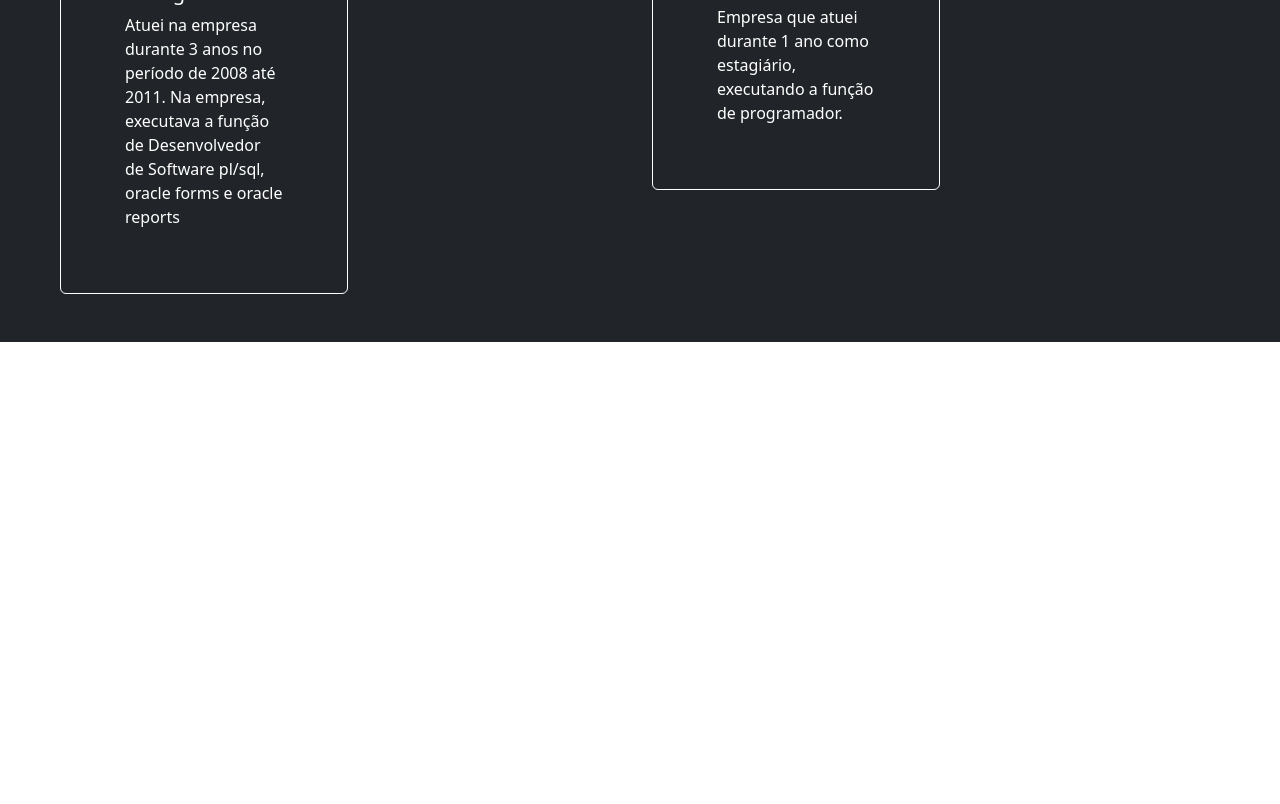
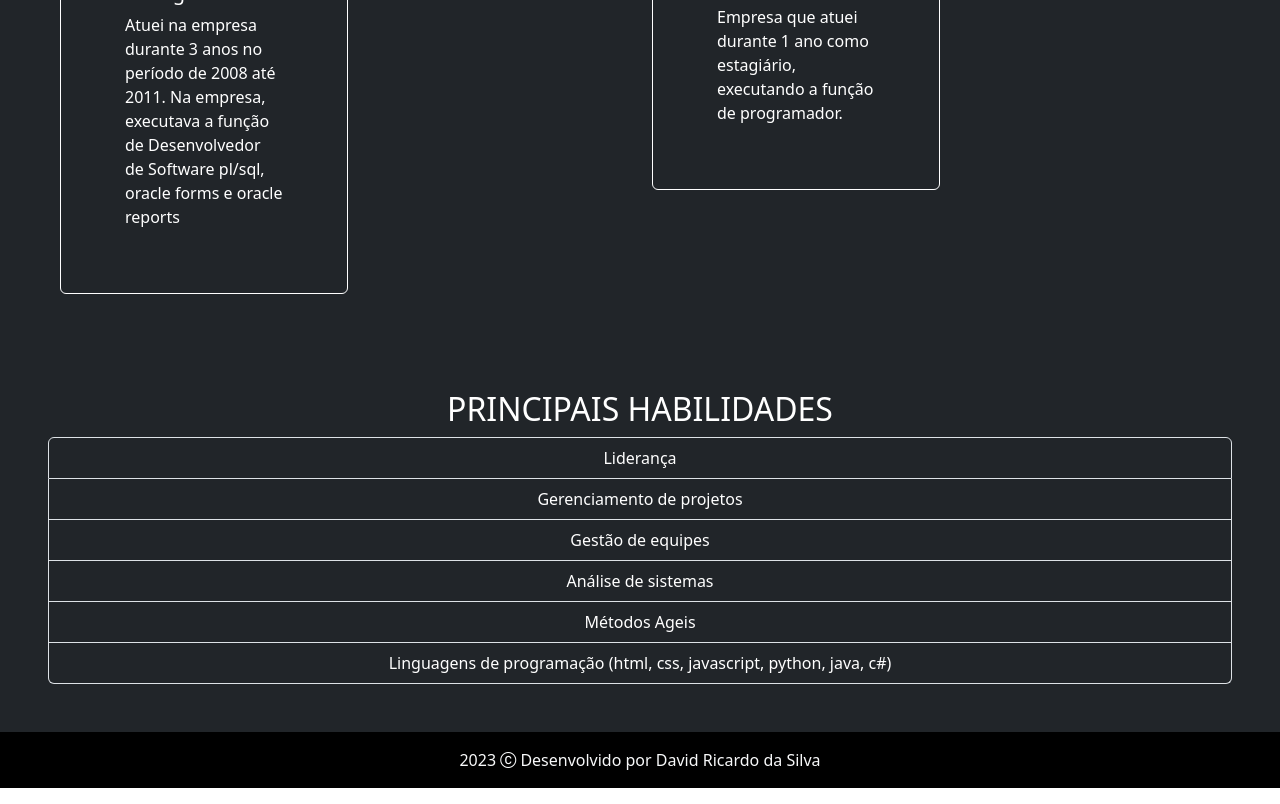
Before and after one commit to davidbnu/2023-meusite-bootstrap, a plain HTML site: page index.html in a window 1280 px wide. Shown: the part 1853-2657 px from the top of the page. Before the commit the page ends 2195 px from the top, so only its background shows below. Drawn offline with nearby package versions, Linux system fonts and the light colour scheme.

Commit message:
Add files via upload

```diff
--- a/index.html
+++ b/index.html
@@ -153,11 +153,24 @@
         </div>
     </div>
 
+    <!--Principais habilidades-->
+    <div class="container-fluid p-5 bg-dark text-white">
+        <h2 class="text-uppercase text-center">Principais habilidades</h2>
+        <ul class="list-group text-center">
+            <li class="list-group-item bg-dark text-white">Liderança</li>
+            <li class="list-group-item bg-dark text-white">Gerenciamento de projetos</li>
+            <li class="list-group-item bg-dark text-white">Gestão de equipes</li>
+            <li class="list-group-item bg-dark text-white">Análise de sistemas</li>
+            <li class="list-group-item bg-dark text-white">Métodos Ageis</li>
+            <li class="list-group-item bg-dark text-white">Linguagens de programação (html, css, javascript, python,
+                java, c#) </li>
+        </ul>
+    </div>
 
-
-
-
-
+    <footer class="text-center bg-black text-light">
+        <p class="py-3">2023 <i class="bi bi-c-circle"></i> Desenvolvido por David Ricardo da Silva
+        </p>
+    </footer>
     <script src="https://cdn.jsdelivr.net/npm/bootstrap@5.3.1/dist/js/bootstrap.bundle.min.js"
         integrity="sha384-HwwvtgBNo3bZJJLYd8oVXjrBZt8cqVSpeBNS5n7C8IVInixGAoxmnlMuBnhbgrkm"
         crossorigin="anonymous"></script>
```
